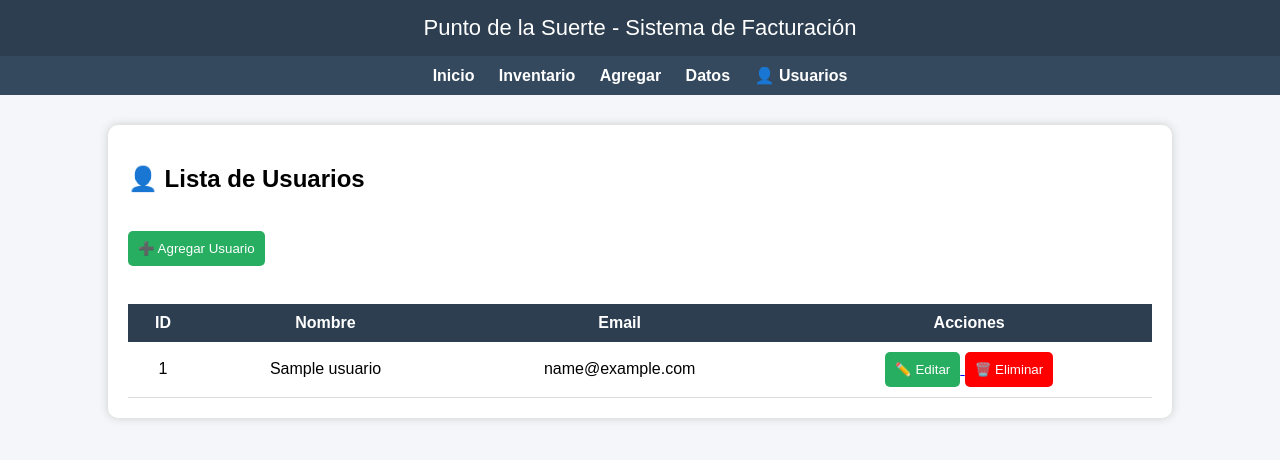
After one commit to KaryLOKIS/DESARROLLO-DE-APLICACIONES-WEB, a Flask app: page /usuarios in a window 1280 px wide. The commit adds this page. Shown: the top 460 px of the page. Run offline with Flask 3, Linux system fonts and the light colour scheme; tables that the repository leaves empty or names only in its code hold one stand-in row (values such as "Sample post").

Commit message:
tabla usuarios

```diff
--- a/proyecto_punto_suerte/app.py
+++ b/proyecto_punto_suerte/app.py
@@ -7,13 +7,14 @@ from conexion.conexion import conectar
 
 app = Flask(__name__)
 
-# Página principal
+# ------------------ INICIO ------------------
 @app.route("/")
 def inicio():
     return render_template("index.html")
 
 
-# INVENTARIO (LEER)
+# ------------------ PRODUCTOS ------------------
+
 @app.route("/inventario")
 def inventario():
 
@@ -31,13 +32,11 @@ def inventario():
         cursor.execute("SELECT * FROM productos")
 
     productos = cursor.fetchall()
-
     conn.close()
 
     return render_template("inventario.html", productos=productos)
 
 
-# AGREGAR PRODUCTO
 @app.route("/agregar_producto", methods=["GET", "POST"])
 def agregar_producto():
 
@@ -64,13 +63,11 @@ def agregar_producto():
         except:
             datos = []
 
-        nuevo_producto_json = {
+        datos.append({
             "nombre": nombre,
             "cantidad": cantidad,
             "precio": precio
-        }
-
-        datos.append(nuevo_producto_json)
+        })
 
         with open(ruta_json, "w") as archivo:
             json.dump(datos, archivo, indent=4)
@@ -92,7 +89,6 @@ def agregar_producto():
     return render_template("agregar_producto.html")
 
 
-# ELIMINAR
 @app.route("/eliminar_producto/<int:id>")
 def eliminar_producto(id):
 
@@ -107,7 +103,6 @@ def eliminar_producto(id):
     return redirect("/inventario")
 
 
-# EDITAR
 @app.route("/editar_producto/<int:id>", methods=["GET", "POST"])
 def editar_producto(id):
 
@@ -138,40 +133,120 @@ def editar_producto(id):
     return render_template("editar_producto.html", producto=producto)
 
 
-# Página Acerca de
+# ------------------ USUARIOS ------------------
+
+@app.route("/usuarios")
+def usuarios():
+
+    conn = conectar()
+    cursor = conn.cursor(dictionary=True)
+
+    cursor.execute("SELECT * FROM usuarios")
+    usuarios = cursor.fetchall()
+
+    conn.close()
+
+    return render_template("usuarios.html", usuarios=usuarios)
+
+
+@app.route("/agregar_usuario", methods=["GET", "POST"])
+def agregar_usuario():
+
+    if request.method == "POST":
+
+        nombre = request.form["nombre"]
+        mail = request.form["mail"]
+        password = request.form["password"]
+
+        conn = conectar()
+        cursor = conn.cursor()
+
+        cursor.execute(
+            "INSERT INTO usuarios (nombre, mail, password) VALUES (%s, %s, %s)",
+            (nombre, mail, password)
+        )
+
+        conn.commit()
+        conn.close()
+
+        return redirect("/usuarios")
+
+    return render_template("agregar_usuario.html")
+
+
+@app.route("/eliminar_usuario/<int:id>")
+def eliminar_usuario(id):
+
+    conn = conectar()
+    cursor = conn.cursor()
+
+    cursor.execute("DELETE FROM usuarios WHERE id_usuario = %s", (id,))
+
+    conn.commit()
+    conn.close()
+
+    return redirect("/usuarios")
+
+
+@app.route("/editar_usuario/<int:id>", methods=["GET", "POST"])
+def editar_usuario(id):
+
+    conn = conectar()
+    cursor = conn.cursor(dictionary=True)
+
+    if request.method == "POST":
+
+        nombre = request.form["nombre"]
+        mail = request.form["mail"]
+        password = request.form["password"]
+
+        cursor.execute(
+            "UPDATE usuarios SET nombre=%s, mail=%s, password=%s WHERE id_usuario=%s",
+            (nombre, mail, password, id)
+        )
+
+        conn.commit()
+        conn.close()
+
+        return redirect("/usuarios")
+
+    cursor.execute("SELECT * FROM usuarios WHERE id_usuario=%s", (id,))
+    usuario = cursor.fetchone()
+
+    conn.close()
+
+    return render_template("editar_usuario.html", usuario=usuario)
+
+
+# ------------------ OTROS ------------------
+
 @app.route("/about")
 def about():
     return render_template("about.html")
 
 
-# Página Productos
 @app.route("/productos")
 def productos():
     return render_template("productos.html")
 
 
-# Ruta dinámica
 @app.route("/producto/<nombre>")
 def producto(nombre):
     return render_template("producto_individual.html", nombre=nombre)
 
 
-# VER DATOS (TXT, JSON, CSV)
 @app.route("/datos")
 def ver_datos():
 
-    # TXT
     with open("inventario/data/datos.txt", "r") as archivo:
         datos_txt = archivo.readlines()
 
-    # JSON
     try:
         with open("inventario/data/datos.json", "r") as archivo:
             datos_json = json.load(archivo)
     except:
         datos_json = []
 
-    # CSV
     datos_csv = []
     with open("inventario/data/datos.csv", "r") as archivo:
         reader = csv.reader(archivo)
--- a/proyecto_punto_suerte/templates/base.html
+++ b/proyecto_punto_suerte/templates/base.html
@@ -108,6 +108,8 @@
     <a href="/inventario">Inventario</a>
     <a href="/agregar_producto">Agregar </a>
     <a href="/datos">Datos</a>
+    <a href="/usuarios">👤 Usuarios</a>
+
 </nav>
 
 <div class="container">
--- /dev/null
+++ b/proyecto_punto_suerte/templates/usuarios.html
@@ -0,0 +1,43 @@
+{% extends "base.html" %}
+
+{% block content %}
+
+<h2>👤 Lista de Usuarios</h2>
+
+<br>
+
+<a href="/agregar_usuario">
+    <button>➕ Agregar Usuario</button>
+</a>
+
+<br><br>
+
+<table>
+    <tr>
+        <th>ID</th>
+        <th>Nombre</th>
+        <th>Email</th>
+        <th>Acciones</th>
+    </tr>
+
+    {% for usuario in usuarios %}
+    <tr>
+        <td>{{ usuario.id_usuario }}</td>
+        <td>{{ usuario.nombre }}</td>
+        <td>{{ usuario.mail }}</td>
+
+        <td>
+            <a href="/editar_usuario/{{ usuario.id_usuario }}">
+                <button>✏️ Editar</button>
+            </a>
+
+            <a href="/eliminar_usuario/{{ usuario.id_usuario }}">
+                <button style="background:red;">🗑️ Eliminar</button>
+            </a>
+        </td>
+    </tr>
+    {% endfor %}
+
+</table>
+
+{% endblock %}
```
Also changed, not shown: proyecto_punto_suerte/templates/agregar_usuario.html (added, +28 -0 lines), proyecto_punto_suerte/templates/editar_usuario.html (added, +28 -0 lines).
